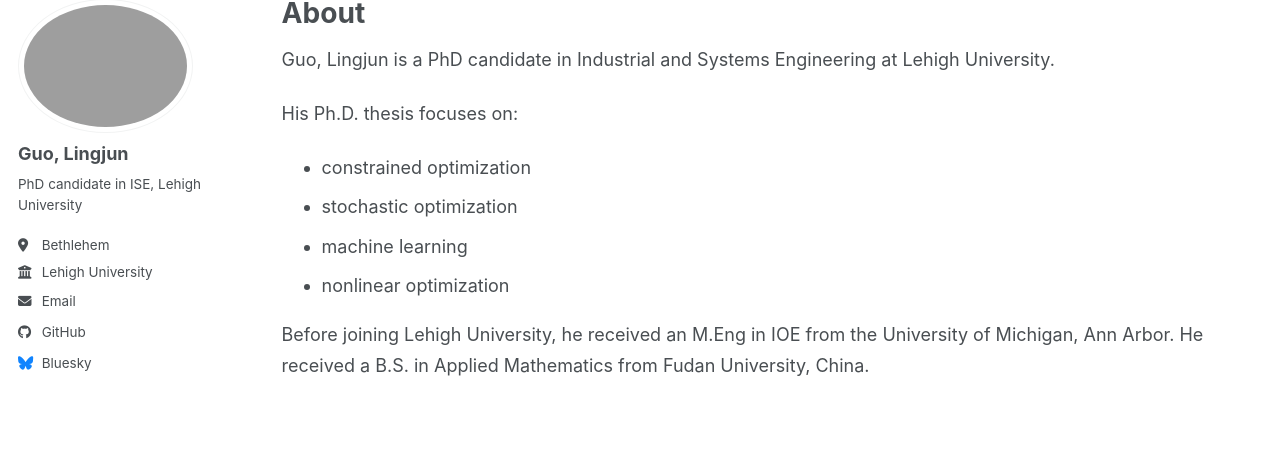
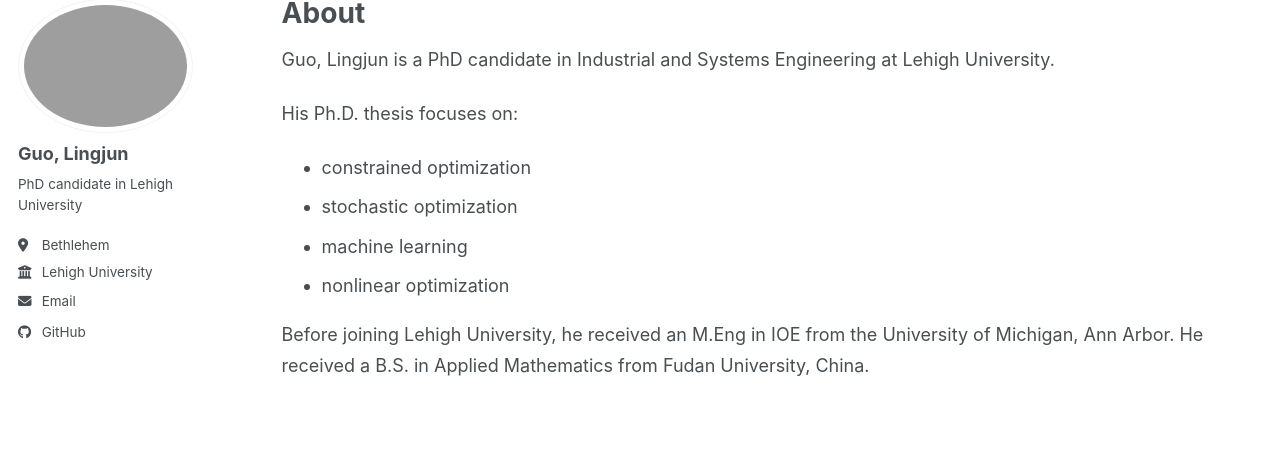
Before and after one commit to Guo-Lingjun/guo-lingjun.github.io, a Jekyll site: the page built from _pages/about.md, in a window 1280 px wide. Shown: the part 106-566 px from the top of the page. Built offline with Jekyll 4.4.1, drawn with Linux system fonts in a browser that asks for light colours; a script bundle is joined from its source files by our own code; library files that are not in the unit come from our copies.

Commit message:
Update _config.yml

```diff
--- a/_config.yml
+++ b/_config.yml
@@ -26,10 +26,10 @@ author:
   avatar           : "headshot.png"
   name             : "Guo, Lingjun"
   pronouns         : # example: "she/her"
-  bio              : "PhD candidate in ISE, Lehigh University"
+  bio              : "PhD candidate in Lehigh University"
   location         : "Bethlehem"
   employer         : "Lehigh University"
-  uri              : # URL
+  # uri              : # URL
   email            : "lig423@lehigh.edu"
 
   # Academic websites
@@ -57,7 +57,7 @@ author:
 
   # Social media
   artstation       : # Username
-  bluesky          : "bsky.app" # Replace this with you Bluesky username
+  # bluesky          : "bsky.app" # Replace this with you Bluesky username
   facebook         : # Username
   flickr           : # Username
   foursquare       : # Username
```
